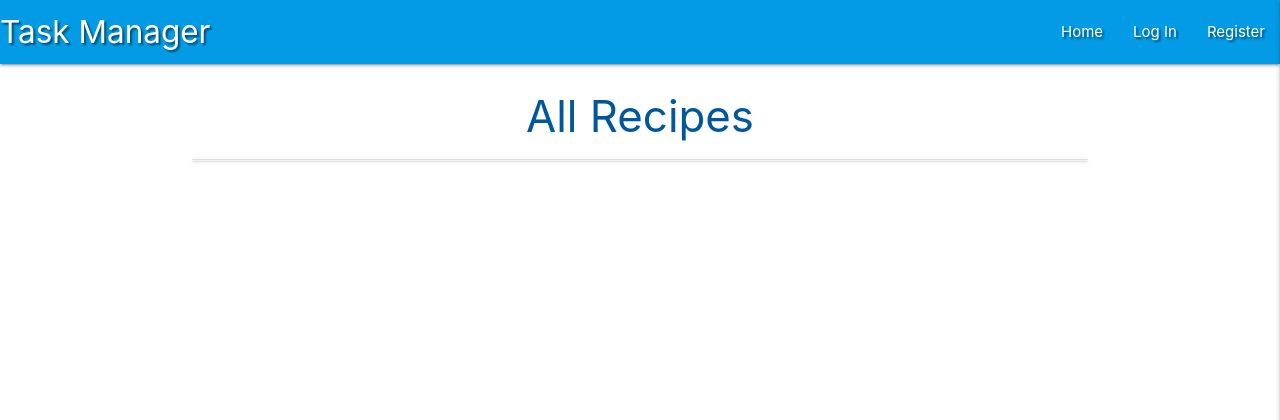
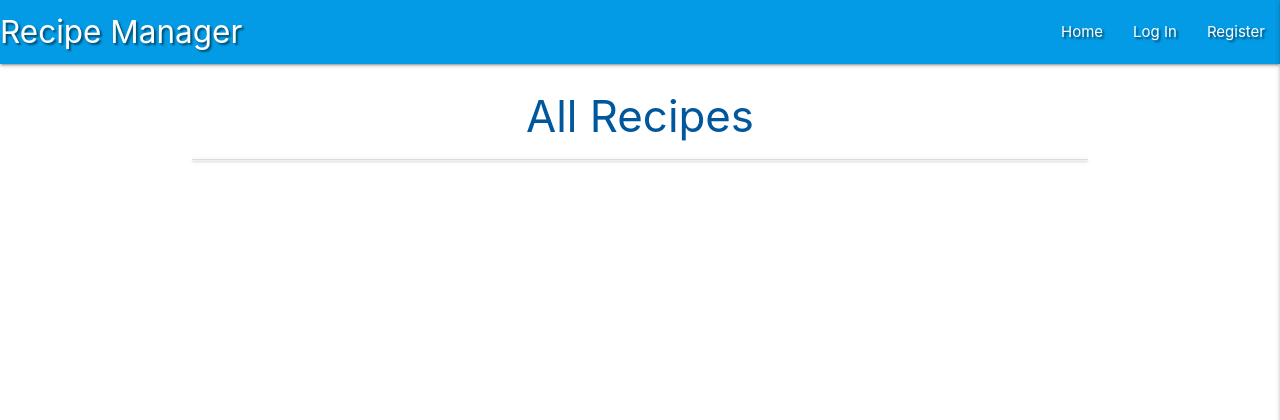
Before and after one commit to etiennedevaux/TheMeatingPlace, a Flask app: page /get_recipes in a window 1280 px wide. Shown: the top 420 px of the page. Run offline with Flask 2, Linux system fonts and the light colour scheme; data that the repository does not hold is empty; some libraries are stand-ins or nearby versions.

Commit message:
Changes to Reference Recipes

```diff
--- a/app.py
+++ b/app.py
@@ -28,8 +28,8 @@ def get_recipes():
 @app.route("/search", methods=["GET", "POST"])
 def search():
     query = request.form.get("query")
-    tasks = list(mongo.db.tasks.find({"$text": {"$search": query}}))
-    return render_template("tasks.html", tasks=tasks)
+    recipes = list(mongo.db.recipes.find({"$text": {"$search": query}}))
+    return render_template("recipes.html", recipes=recipes)
 
 
 @app.route("/register", methods=["GET", "POST"])
@@ -106,51 +106,51 @@ def logout():
     return redirect(url_for("login"))
 
 
-@app.route("/add_task", methods=["GET", "POST"])
-def add_task():
+@app.route("/add_recipe", methods=["GET", "POST"])
+def add_recipe():
     if request.method == "POST":
         is_urgent = "on" if request.form.get("is_urgent") else "off"
-        task = {
+        recipe = {
             "category_name": request.form.get("category_name"),
-            "task_name": request.form.get("task_name"),
-            "task_description": request.form.get("task_description"),
+            "recipe_name": request.form.get("recipe_name"),
+            "recipe_description": request.form.get("recipe_description"),
             "is_urgent": is_urgent,
-            "due_date": request.form.get("due_date"),
+            "upload_date": request.form.get("due_date"),
             "created_by": session["user"]
         }
-        mongo.db.tasks.insert_one(task)
-        flash("Task Successfully Added")
-        return redirect(url_for("get_tasks"))
+        mongo.db.recipes.insert_one(recipe)
+        flash("Recipe Successfully Added")
+        return redirect(url_for("get_recipes"))
 
     categories = mongo.db.categories.find().sort("category_name", 1)
-    return render_template("add_task.html", categories=categories)
+    return render_template("add_recipe.html", categories=categories)
 
 
-@app.route("/edit_task/<task_id>", methods=["GET", "POST"])
-def edit_task(task_id):
+@app.route("/edit_recipe/<recipe_id>", methods=["GET", "POST"])
+def edit_recipe(recipe_id):
     if request.method == "POST":
         is_urgent = "on" if request.form.get("is_urgent") else "off"
         submit = {
             "category_name": request.form.get("category_name"),
-            "task_name": request.form.get("task_name"),
-            "task_description": request.form.get("task_description"),
+            "recipe_name": request.form.get("recipe_name"),
+            "recipe_description": request.form.get("recipe_description"),
             "is_urgent": is_urgent,
-            "due_date": request.form.get("due_date"),
+            "upload_date": request.form.get("upload_date"),
             "created_by": session["user"]
         }
-        mongo.db.tasks.update({"_id": ObjectId(task_id)}, submit)
-        flash("Task Successfully Updated")
+        mongo.db.recipes.update({"_id": ObjectId(recipe_id)}, submit)
+        flash("Recipe Successfully Updated")
 
-    task = mongo.db.tasks.find_one({"_id": ObjectId(task_id)})
+    recipe = mongo.db.recipes.find_one({"_id": ObjectId(recipe_id)})
     categories = mongo.db.categories.find().sort("category_name", 1)
-    return render_template("edit_task.html", task=task, categories=categories)
+    return render_template("edit_recipe.html", recipe=recipe, categories=categories)
 
 
-@app.route("/delete_task/<task_id>")
-def delete_task(task_id):
-    mongo.db.tasks.remove({"_id": ObjectId(task_id)})
-    flash("Task Successfully Deleted")
-    return redirect(url_for("get_tasks"))
+@app.route("/delete_recipe/<recipe_id>")
+def delete_recipe(recipe_id):
+    mongo.recipes.remove({"_id": ObjectId(recipe_id)})
+    flash("Recipe Successfully Deleted")
+    return redirect(url_for("get_recipes"))
 
 
 @app.route("/get_categories")
--- a/templates/base.html
+++ b/templates/base.html
@@ -9,7 +9,7 @@
     <link rel="stylesheet" href="{{ url_for('static', filename='css/style.css') }}" type="text/css">
     {% block styles %}
     {% endblock %}
-    <title>Task Manager</title>
+    <title>Recipe Manager</title>
 </head>
 <body>
 
@@ -17,13 +17,13 @@
         <!-- top navbar -->
 		<nav class="nav-extended text-shadow light-blue darken-1">
 			<div class="nav-wrapper">
-				<a href="{{ url_for('get_recipes') }}" class="brand-logo">Task Manager</a>
+				<a href="{{ url_for('get_recipes') }}" class="brand-logo">Recipe Manager</a>
 				<a href="#" data-target="mobile-demo" class="sidenav-trigger right"><i class="fas fa-bars"></i></a>
 				<ul class="right hide-on-med-and-down">
 					<li><a href="{{ url_for('get_recipes') }}">Home</a></li>
                     {% if session.user %}
                         <li><a href="{{ url_for('profile', username=session['user']) }}">Profile</a></li>
-                        <li><a href="{{ url_for('add_task') }}">New Task</a></li>
+                        <li><a href="{{ url_for('add_recipe') }}">New Recipe</a></li>
                         {% if session.user|lower == "admin"|lower %}
                             <li><a href="{{ url_for('get_categories') }}">Manage Categories</a></li>
                         {% endif %}
@@ -38,11 +38,11 @@
 
         <!-- mobile sidenav -->
 		<ul class="sidenav" id="mobile-demo">
-            <li><h4 class="center-align light-blue-text text-darken 4">Task Manager</h4></li>
+            <li><h4 class="center-align light-blue-text text-darken 4">Recipe Manager</h4></li>
             <li><a href="{{ url_for('get_recipes') }}">Home</a></li>
             {% if session.user %}
                 <li><a href="{{ url_for('profile', username=session['user']) }}">Profile</a></li>
-                <li><a href="{{ url_for('add_task') }}">New Task</a></li>
+                <li><a href="{{ url_for('add_recipe') }}">New Recipe</a></li>
                 {% if session.user|lower == "admin"|lower %}
                     <li><a href="{{ url_for('get_categories') }}">Manage Categories</a></li>
                 {% endif %}
```
Also changed, not shown: templates/add_recipe.html (+7 -7 lines).
